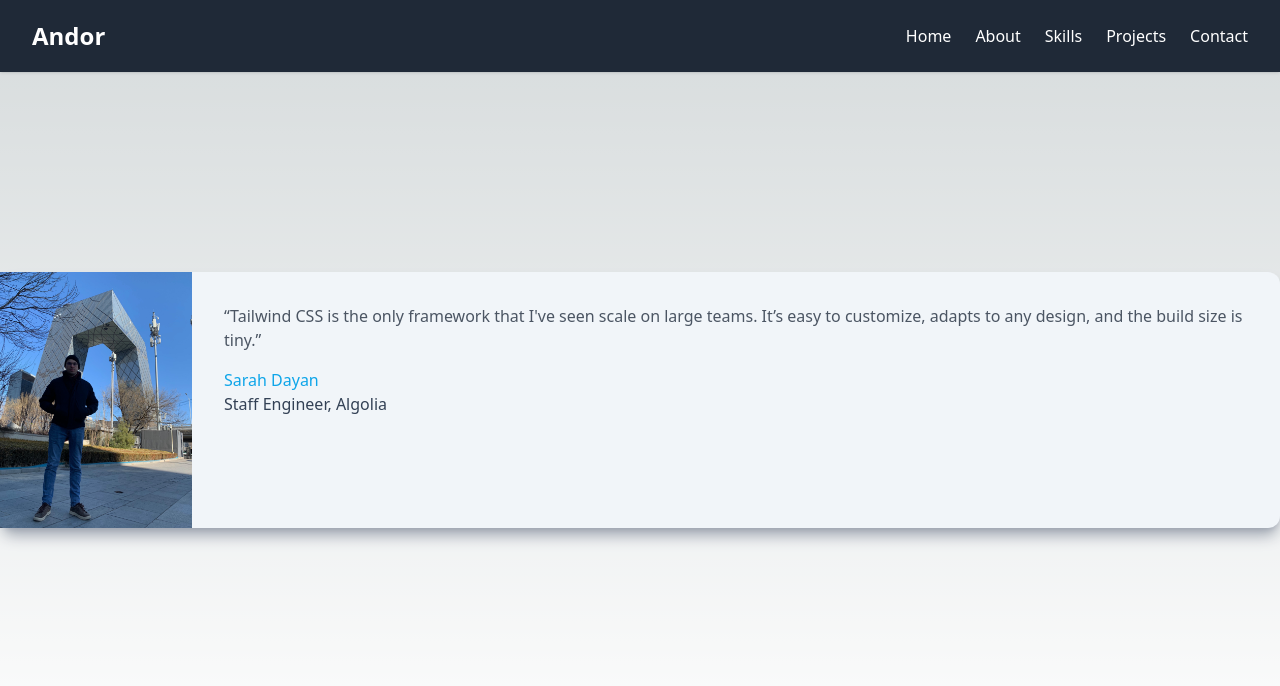
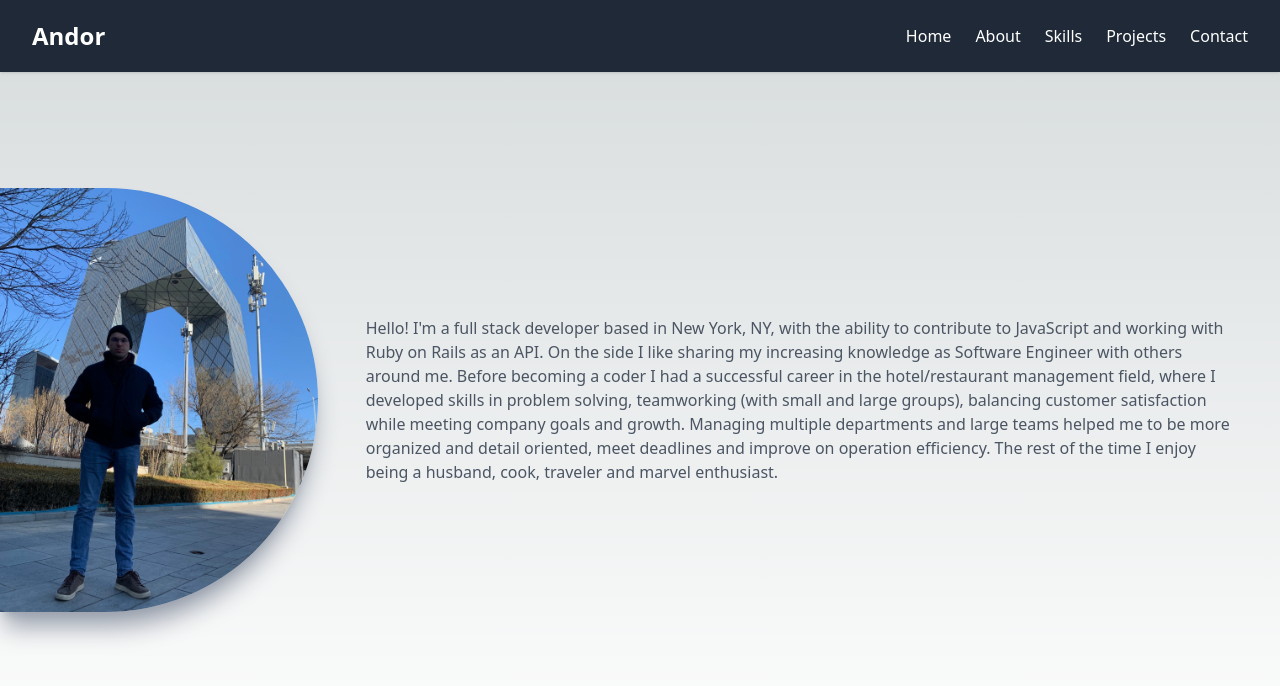
Before and after one commit to Moszio/Portfolio, a Next.js app: page /about in a window 1280 px wide. Shown: the top 686 px of the page. Built offline with nearby package versions, Linux system fonts and the light colour scheme.

Commit message:
about page updated

```diff
--- a/app/Card.jsx
+++ b/app/Card.jsx
@@ -1,3 +1,5 @@
+'use client'
+
 import React from 'react'
 import Image from 'next/image'
 import { useState } from 'react'
@@ -6,7 +8,7 @@ const Card = ({ project }) => {
   const [showModal, setShowModal] = useState(false)
   return (
     <>
-      <div className='flex flex-wrap items-center justify-center'>
+      <div className='flex flex-wrap items-center justify-center '>
         <div className='container bg-white rounded dark:bg-gray-800 shadow-lg transform duration-200 easy-in-out m-1'>
           <div className='h-2/4 overflow-hidden'>
             <Image
--- a/app/Header.jsx
+++ b/app/Header.jsx
@@ -7,8 +7,8 @@ import { useState } from 'react'
 const Header = () => {
   const [navbar, setNavbar] = useState(false)
   return (
-    <div>
-      <nav className='w-full bg-gray-800 shadow fixed'>
+    <div className='z-10'>
+      <nav className='w-full bg-gray-800 shadow fixed z-20'>
         <div className='justify-between px-4 mx-auto lg:max-w-7xl md:items-center md:flex md:px-8'>
           <div>
             <div className='flex items-center justify-between py-3 md:py-5 md:block'>
--- a/app/about/page.jsx
+++ b/app/about/page.jsx
@@ -4,31 +4,66 @@ import profilePic from '../../public/profilePic.jpg'
 
 const about = () => {
   return (
-    <section className='h-screen flex justify-center items-center'>
-      <figure class='md:flex bg-slate-100 rounded-xl p-8 md:p-0 dark:bg-slate-800 my-12 shadow-lg shadow-gray-400'>
+    <section className='h-screen md:flex justify-center items-center py-[80px]'>
+      <div className='md:flex rounded-xl p-8 md:p-0 md:my-2'>
         <Image
-          class='w-24 h-24  md:w-48 md:h-auto md:rounded-none rounded-full mx-auto'
+          className=' md:rounded-r-full  mx-auto shadow-xl shadow-gray-400'
+          src={profilePic}
+          alt='avatar'
+        />
+      </div>
+      <div className='pt-6 md:p-12 text-center md:text-left  '>
+        <p className='text-gray-600'>
+          Hello! I'm a full stack developer based in New York, NY, with the
+          ability to contribute to JavaScript and working with Ruby on Rails as
+          an API. On the side I like sharing my increasing knowledge as Software
+          Engineer with others around me. Before becoming a coder I had a
+          successful career in the hotel/restaurant management field, where I
+          developed skills in problem solving, teamworking (with small and large
+          groups), balancing customer satisfaction while meeting company goals
+          and growth. Managing multiple departments and large teams helped me to
+          be more organized and detail oriented, meet deadlines and improve on
+          operation efficiency. The rest of the time I enjoy being a husband,
+          cook, traveler and marvel enthusiast.
+        </p>
+      </div>
+      {/*
+      <figure className='md:flex bg-slate-100 rounded-xl p-8 md:p-0 dark:bg-slate-800 my-12 shadow-lg shadow-gray-400'>
+        <Image
+          className='w-24 h-24 md:w-48 md:h-auto md:rounded-r-full rounded-full mx-auto'
           src={profilePic}
           alt=''
-          width='384'
-          height='512'
+          width={388}
+          height={512}
         />
-        <div class='pt-6 md:p-8 text-center md:text-left space-y-4'>
+        <div className='pt-6 md:p-8 text-center md:text-left space-y-4 '>
           <blockquote>
-            <p class='text-gray-600'>
-              “Tailwind CSS is the only framework that I've seen scale on large
-              teams. It’s easy to customize, adapts to any design, and the build
-              size is tiny.”
+            <p className='text-gray-600'>
+              Hello! I'm a full stack developer based in New York, NY, with a
+              passion for creating beautiful and functional websites. With a
+              background in design and specialization in front-end development,
+              I bring a unique perspective to every project I work on. I
+              recently graduated from Flatiron BootCamp as a full stack
+              development student, where I honed my skills in programming,
+              database management, and more. As you explore my portfolio, you'll
+              see examples of my work in front-end development, including
+              projects that showcase my expertise in HTML, CSS, JavaScript,
+              React, and Ruby on Rails. I'm also well-versed in back-end
+              development and have experience with database technologies like
+              MySQL. If you're interested in learning more about my skills and
+              experience, please don't hesitate to contact me with any
+              questions. I'd love to hear from you! I have developed this
+              website using Next.JS and Tailwind CSS.
             </p>
           </blockquote>
-          <figcaption class='font-medium'>
-            <div class='text-sky-500 dark:text-sky-400'>Sarah Dayan</div>
-            <div class='text-slate-700 dark:text-slate-500'>
-              Staff Engineer, Algolia
+          <figcaption className='font-medium'>
+            <div className='text-sky-500 dark:text-sky-400'>Andor Lato</div>
+            <div className='text-slate-700 dark:text-slate-500'>
+              Full Stack Software Engineer, New York
             </div>
           </figcaption>
         </div>
-      </figure>
+      </figure> */}
     </section>
   )
 }
--- a/app/globals.css
+++ b/app/globals.css
@@ -83,7 +83,7 @@
   margin: 0;
 }
 
-body {
+section {
   overflow-x: hidden;
   color: rgb(var(--foreground-rgb));
   background: linear-gradient(
--- a/app/projects/page.jsx
+++ b/app/projects/page.jsx
@@ -42,7 +42,7 @@ const projects = () => {
   ]
 
   return (
-    <section className='pt-[100px]  md:h-screen flex flex-wrap justify-center items-center '>
+    <section className='pt-[100px] md:h-screen flex flex-wrap justify-center items-center gap-8'>
       {projects.map((project, index) => {
         return (
           <Card
```
